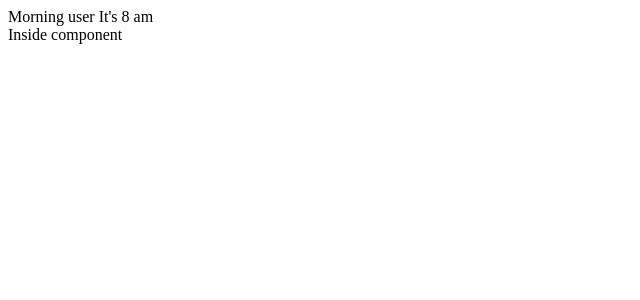
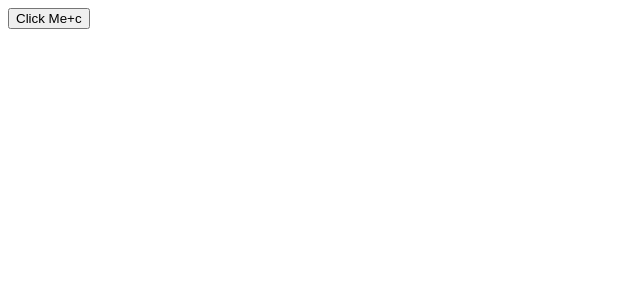
Before and after one commit to djv007/complete-react-tutorial, a React app: page / in a window 1280 px wide. Shown: the top 300 px of the page, without its empty margins (0-640 px from the left). Built offline with nearby package versions, Linux system fonts and the light colour scheme.

Commit message:
Module 5 :  Props , children , import , export

```diff
--- /dev/null
+++ b/src/App.js
@@ -0,0 +1,18 @@
+import Button from "./Button";
+import React from "react";
+
+
+const App = () => {
+  // return "Hello from App"
+  const handleClickAction = () => {
+    console.log("I was clicked from parent");
+  }
+  return <Button data = {{a : {b : {c: 'c'}}}} clickAction={handleClickAction}>Click Me</Button>
+}
+
+export default App;
+// to import it use import App from './App';
+
+// called named export
+export {App};
+// to import it use import {App} from './App';
--- /dev/null
+++ b/src/Button.js
@@ -0,0 +1,18 @@
+import React from "react";
+
+const Button = (props) => {
+  console.log("props", props);
+  const {children, clickAction, data} = props;
+
+  const handleClick = () => {
+    clickAction?.();
+  }
+  return <button
+    onClick={handleClick}>
+    {children}
+    +
+    {data?.a?.b?.c}
+    </button>
+}
+
+export default Button;
--- a/src/index.js
+++ b/src/index.js
@@ -1,5 +1,6 @@
 import React from 'react';
 import ReactDOM from 'react-dom/client';
+import {App} from './App';
 
 // const root = document.getElementById('root');
 // const p = document.createElement('p');
@@ -7,25 +8,26 @@ import ReactDOM from 'react-dom/client';
 
 // root.appendChild(p);
 // const apiData = 'hello from API'
- const handleClick = (state) => {
-  console.log("Handle click called", state);
-}
-const isMorning = true
-const morningText = 'Morning user'
-const afternoonText = 'Afternoon user'
-const morningElement = <div>{morningText} <span onClick={() => handleClick(isMorning)}>It's 8 am</span> </div>
-const asfternoonElement = <div>{afternoonText} It's 2 pm </div>
-const greetingElement = isMorning ? morningElement:asfternoonElement
+//  const handleClick = (state) => {
+//   console.log("Handle click called", state);
+// }
+// const isMorning = true
+// const morningText = 'Morning user'
+// const afternoonText = 'Afternoon user'
+// const morningElement = <div>{morningText} <span onClick={() => handleClick(isMorning)}>It's 8 am</span> </div>
+// const asfternoonElement = <div>{afternoonText} It's 2 pm </div>
+// const greetingElement = isMorning ? morningElement:asfternoonElement
 
-const GreetingComponent = function () {
-  // return greetingElement + 'Inside component'
-  return <>
-    {greetingElement}
-    Inside component
-  </>
+// const GreetingComponent = function () {
+//   // return greetingElement + 'Inside component'
+//   return <>
+//     {greetingElement}
+//     Inside component
+//   </>
 
-}
-console.log(GreetingComponent);
+// }
+// console.log(GreetingComponent);
 const root = ReactDOM.createRoot(document.getElementById('root'))
 // root.render(GreetingComponent())
-root.render(<GreetingComponent></GreetingComponent>)
+// root.render(<GreetingComponent></GreetingComponent>)
+root.render(<App/>)
```
